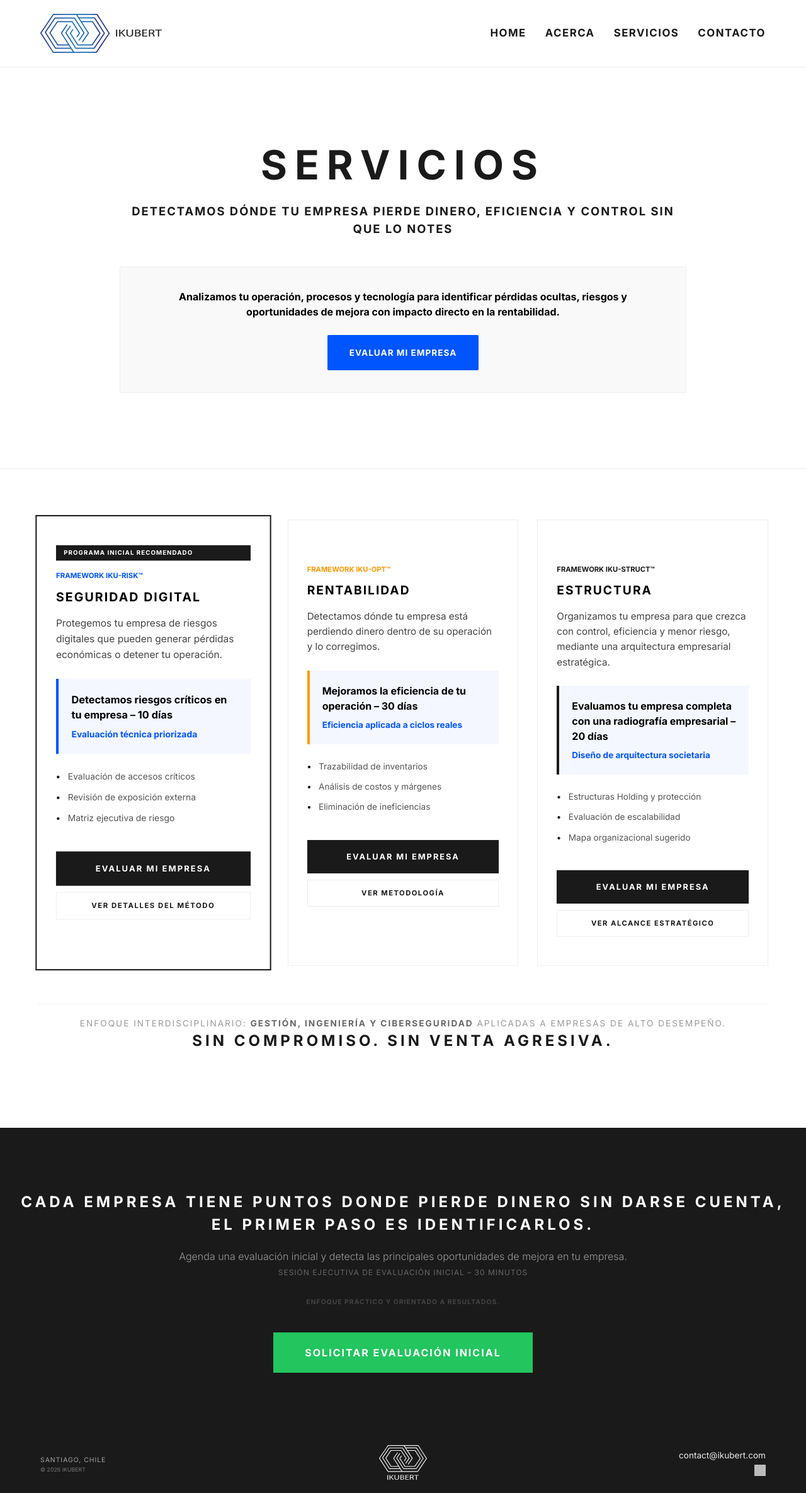
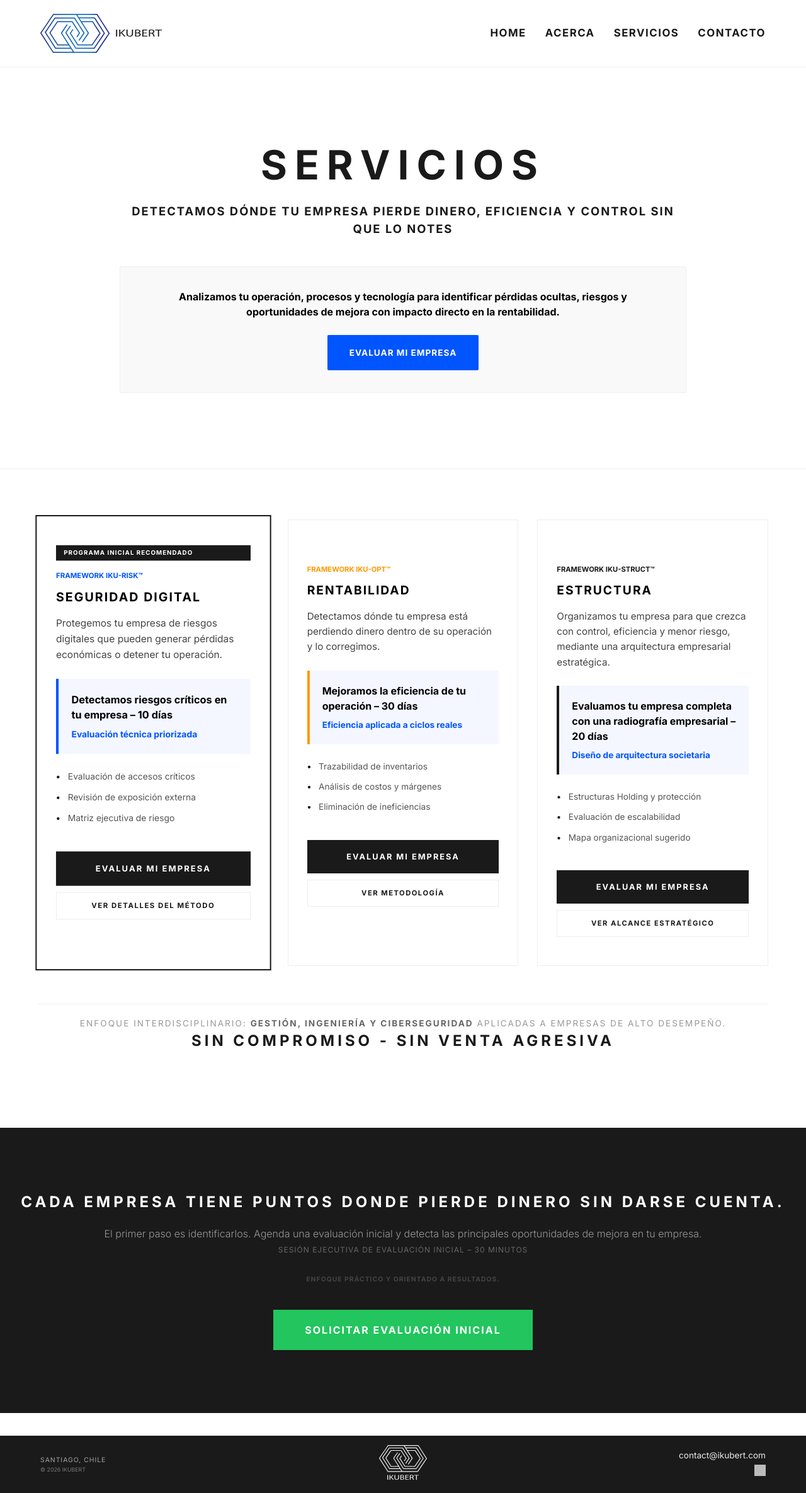
Before and after one commit to IKUBERT/ikubert.github.io, a Jekyll site: the page built from servicios.html, in a window 1280 px wide. Shown: the whole page at 63% size. Built offline with Jekyll 4.4.1, drawn with Linux system fonts in a browser that asks for light colours; grey boxes are pictures that could not be loaded.

Commit message:
Update servicios.html

```diff
--- a/servicios.html
+++ b/servicios.html
@@ -87,13 +87,13 @@
         <p style="font-size: 0.85rem; color: #999; text-transform: uppercase; letter-spacing: 2px; font-weight: 400;">
             Enfoque interdisciplinario: <span style="color:#666; font-weight:600;">gestión, ingeniería y ciberseguridad</span> aplicadas a empresas de alto desempeño.
         </p>
-        <h2 style="text-transform: uppercase; letter-spacing: 5px; font-size: 1.5rem; font-weight: 800; margin-bottom: 20px;">Sin compromiso. Sin venta agresiva.</h2>
+        <p style="text-transform: uppercase; letter-spacing: 5px; font-size: 1.5rem; font-weight: 800; margin-bottom: 20px;">Sin compromiso - Sin venta agresiva</p>
     </div>
 </main>
 
 <div style="background: #1a1a1a; padding: 100px 20px; text-align: center; color: #fff;">
-    <h2 style="text-transform: uppercase; letter-spacing: 5px; font-size: 1.5rem; font-weight: 800; margin-bottom: 20px;">Cada empresa tiene puntos donde pierde dinero sin darse cuenta, el primer paso es identificarlos.</h2>
-    <p style="color: #999; margin-bottom: 5px; font-weight: 300;">Agenda una evaluación inicial y detecta las principales oportunidades de mejora en tu empresa.</p>
+    <h2 style="text-transform: uppercase; letter-spacing: 5px; font-size: 1.5rem; font-weight: 800; margin-bottom: 20px;">Cada empresa tiene puntos donde pierde dinero sin darse cuenta.</h2>
+    <p style="color: #999; margin-bottom: 5px; font-weight: 300;">El primer paso es identificarlos. Agenda una evaluación inicial y detecta las principales oportunidades de mejora en tu empresa.</p>
     <p style="color: #666; font-size: 0.75rem; text-transform: uppercase; letter-spacing: 1px; margin-bottom: 30px;">Sesión ejecutiva de evaluación inicial – 30 minutos</p>
     <p style="color: #444; font-size: 0.65rem; text-transform: uppercase; letter-spacing: 1px; margin-bottom: 40px; font-weight: 700;">Enfoque práctico y orientado a resultados.</p>
 
```
